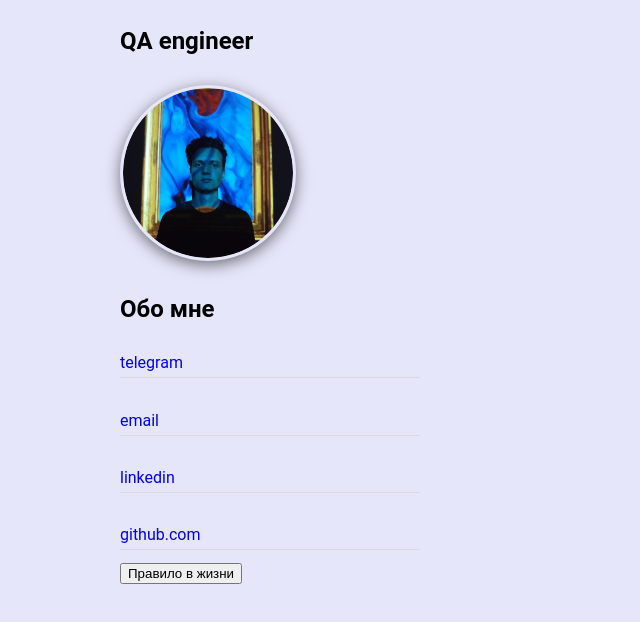
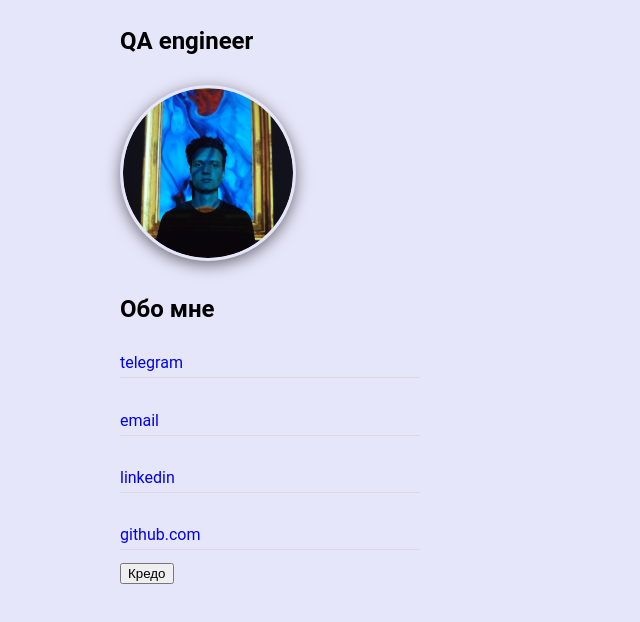
Before and after one commit to aleksandrpronin-personal/aleksandrpronin-personal.github.io, a plain HTML site: page index.html in a window 1280 px wide. Shown: the part 62-684 px from the top of the page, without its empty margins (0-640 px from the left). Drawn offline with Linux system fonts and the light colour scheme.

Commit message:
add_button

```diff
--- a/index.html
+++ b/index.html
@@ -31,7 +31,7 @@
 				<br>
 				<a href="https://github.com/aleksandrpronin-personal">github.com</a>
 			</div>
-				<button type="button">Правило в жизни</button>
+				<button type="button">Кредо</button>
 				<script type="text/javascript" src="js.js"></script>
 
 </body>
```
